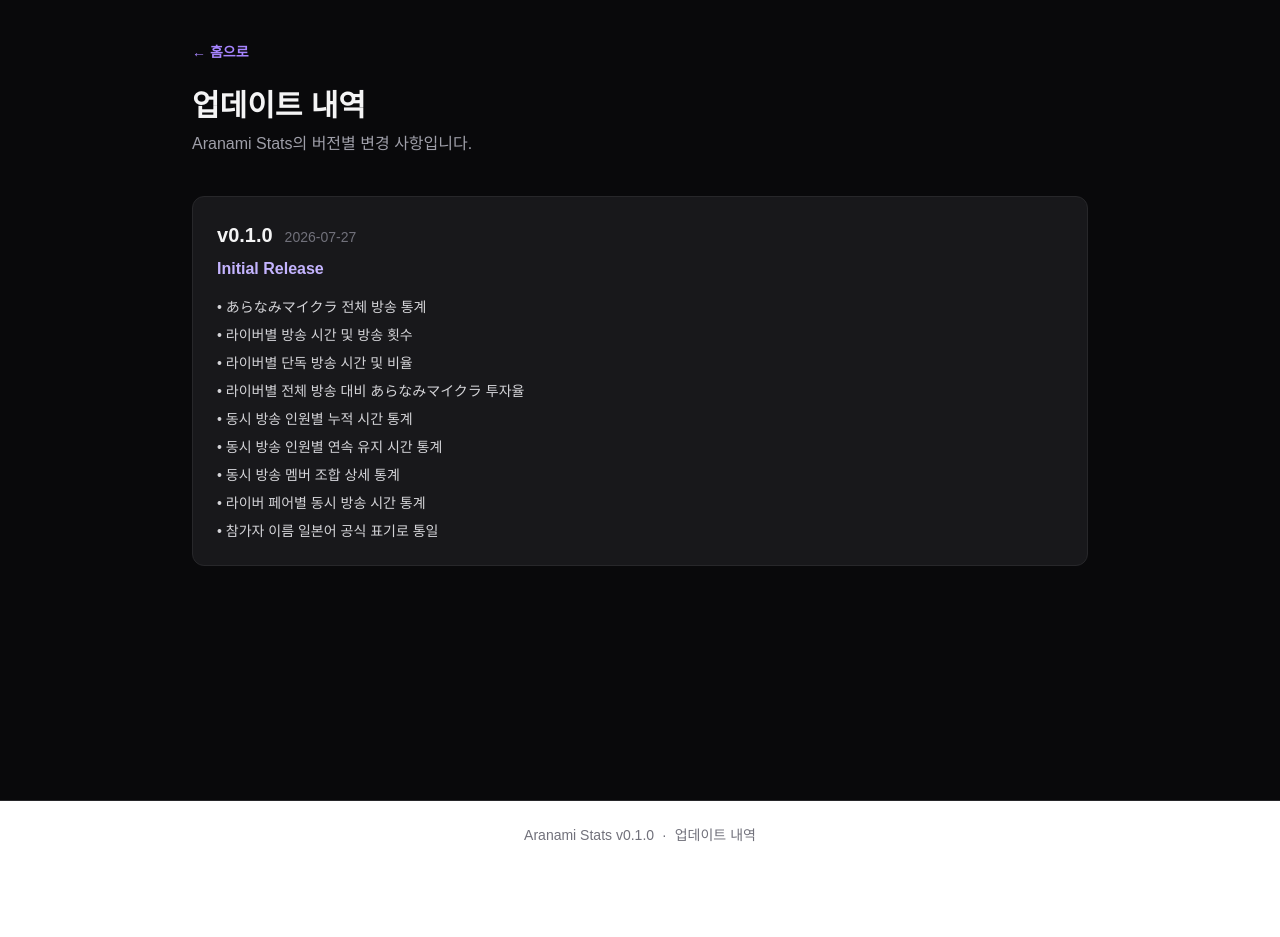
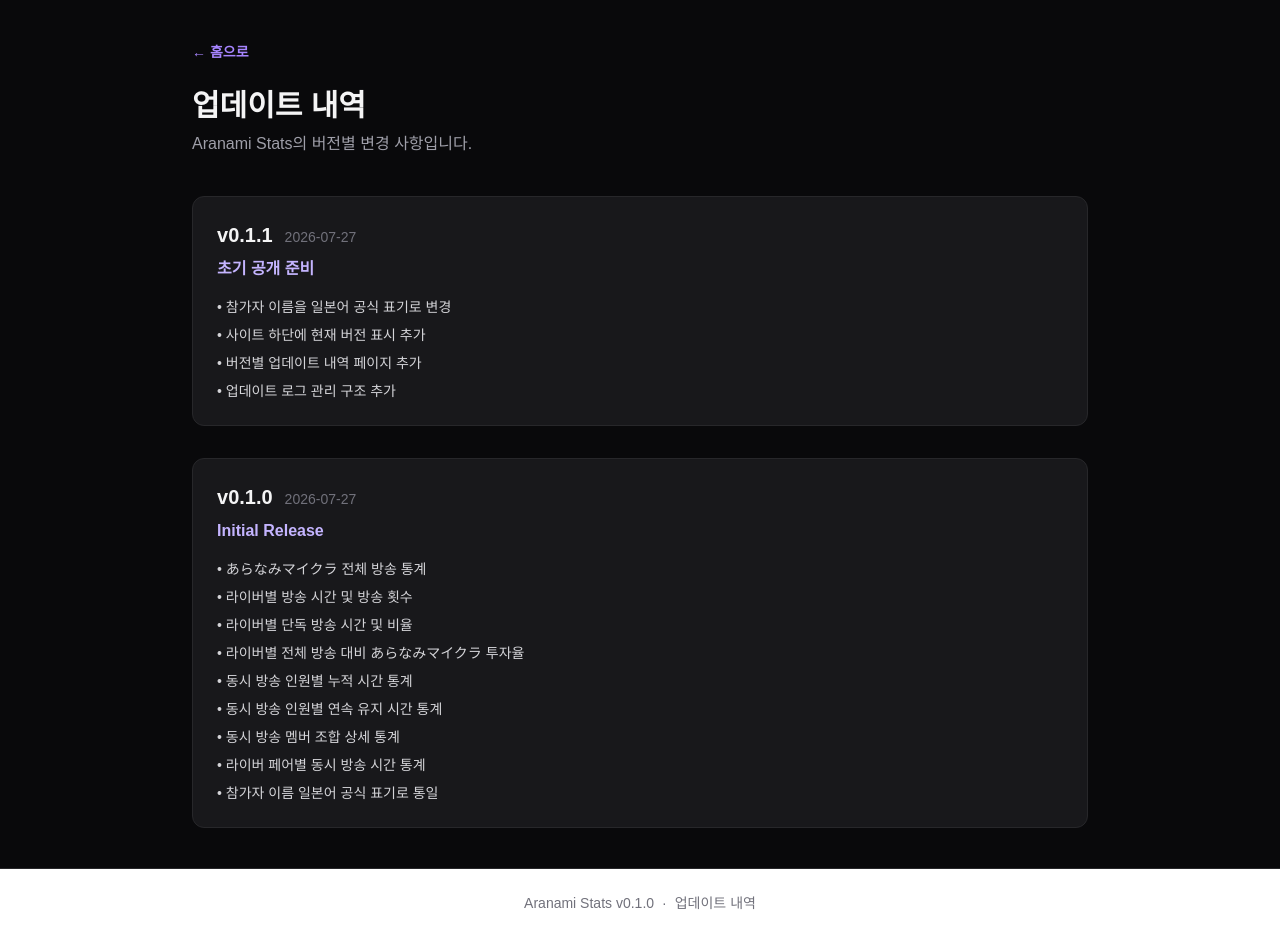
Before and after one commit to lunascope11/aranami-stats, a Next.js app: page /changelog in a window 1280 px wide. Before the commit the page ends 869 px from the top, so only its background shows below. Built offline with nearby package versions, Linux system fonts and the light colour scheme.

Commit message:
Add v0.1.1 changelog

```diff
--- a/data/changelog.ts
+++ b/data/changelog.ts
@@ -8,6 +8,17 @@
 };
 
 export const changelog: ChangelogEntry[] = [
+  {
+    version: "0.1.1",
+    date: "2026-07-27",
+    title: "초기 공개 준비",
+    changes: [
+      "참가자 이름을 일본어 공식 표기로 변경",
+      "사이트 하단에 현재 버전 표시 추가",
+      "버전별 업데이트 내역 페이지 추가",
+      "업데이트 로그 관리 구조 추가",
+    ],
+  },
   {
     version: "0.1.0",
     date: "2026-07-27",
```
